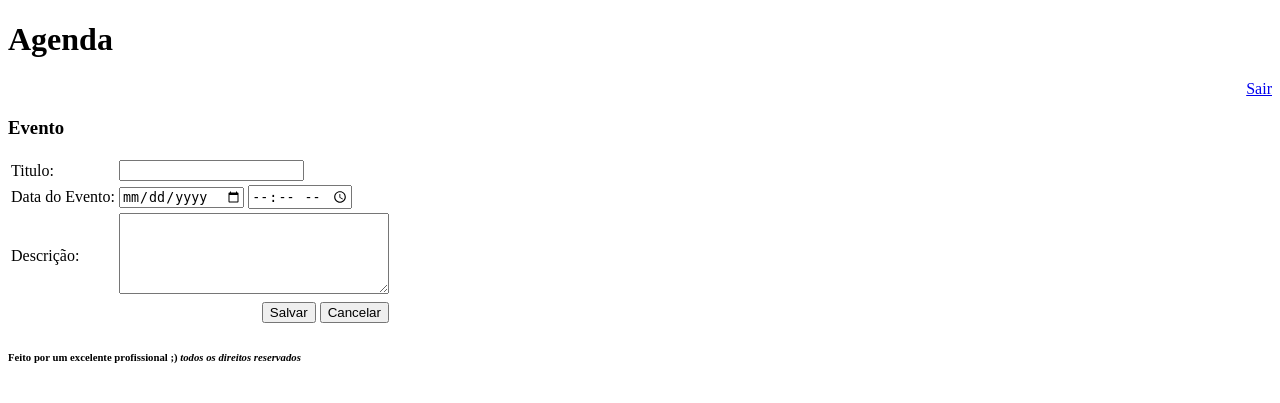
After one commit to juniorjrml/projeto_curso_DIO_django, a Django app: page /agenda/evento in a window 1280 px wide. The commit adds this page. Shown: the top 403 px of the page. Run offline with Django 3.2, Linux system fonts and the light colour scheme; a user stored in the database is signed in.

Commit message:
removendo temps do repositorio e add cadastro de evento

```diff
--- a/core/views.py
+++ b/core/views.py
@@ -5,15 +5,33 @@ from django.contrib import messages
 from core.models import Evento
 
 
-def local(request, evento):
-    return HttpResponse('Hello Word {}! Voce tem {} anos!')
-
-@login_required(login_url='/login')
+@login_required(login_url='/login/')
 def lista_eventos(request):
     usuario = request.user
     evento = Evento.objects.filter(usuario=usuario)
     dados = {'eventos': evento}
     return render(request, 'agenda.html', dados)
+
+
+@login_required(login_url='/login/')
+def evento(request):
+    return render(request, 'evento.html')
+
+
+@login_required(login_url='/login/')
+def submit_evento(request):
+    if request.POST:
+        titulo = request.POST.get('titulo')
+        descricao = request.POST.get('descricao')
+        data_evento = request.POST.get('data_evento')+" "+request.POST.get('hora_evento')
+        usuario = request.user
+        Evento.objects.create(
+            titulo=titulo,
+            data_evento=data_evento,
+            descricao=descricao,
+            usuario=usuario
+        )
+    return redirect('/')
 
 def login_user(request):
     return render(request, "login.html")
@@ -30,8 +48,6 @@ def submit_login(request):
 
         else:
             messages.error(request, "Usuario ou Senha Invalidos")  #  retorna em caso da autenticação falhar
-
-
     return redirect('/')
 
 
@@ -39,5 +55,6 @@ def logout_user(request):
     logout(request)
     return redirect('/')
 
+
 def index(request):
     return redirect('/agenda/')
--- a/projeto_curso_dio_django/urls.py
+++ b/projeto_curso_dio_django/urls.py
@@ -21,6 +21,8 @@ from django.views.generic import RedirectView
 urlpatterns = [
     path('admin/', admin.site.urls),
     path('agenda/', views.lista_eventos),
+    path('agenda/evento', views.evento),
+    path('agenda/submit', views.submit_evento),
     path('login/', views.login_user),
     path('', RedirectView.as_view(url='/agenda/')),
     path('login/submit', views.submit_login),
--- a/templates/agenda.html
+++ b/templates/agenda.html
@@ -2,6 +2,9 @@
 
 {% block content %}
 <h2>Agendamentos:</h2>
+<a href="evento">
+    <button type="button">Novo Evento</button>
+</a>
 <ul>
     {% for evento in eventos %}
         <li>
--- /dev/null
+++ b/templates/evento.html
@@ -0,0 +1,45 @@
+{% extends "model-page.html" %}
+
+{% block content %}
+<h3>Evento</h3>
+<form  action="submit" method="POST">{% csrf_token %}
+    <table>
+        <tr>
+            <td>
+                <label>Titulo:</label>
+            </td>
+            <td>
+                <input type="text" name="titulo">
+            </td>
+        </tr>
+        <tr>
+            <td>
+                <label>Data do Evento:</label>
+            </td>
+            <td>
+                <input type="date" name="data_evento">
+                <input type="time" name="hora_evento">
+            </td>
+        </tr>
+        <tr>
+            <td>
+                <label>Descrição:</label>
+            </td>
+            <td>
+                <textarea name="descricao" rows="5" cols="31"></textarea>
+            </td>
+        </tr>
+        <tr align="right">
+            <td>
+
+            </td>
+            <td>
+                <button type="submit"> Salvar </button>
+                <a href="/">
+                    <button type="button">Cancelar</button>
+                </a>
+            </td>
+        </tr>
+    </table>
+</form>
+{% endblock %}
```
Also changed, not shown: templates/login.html (+20 -7 lines), db.sqlite3.
